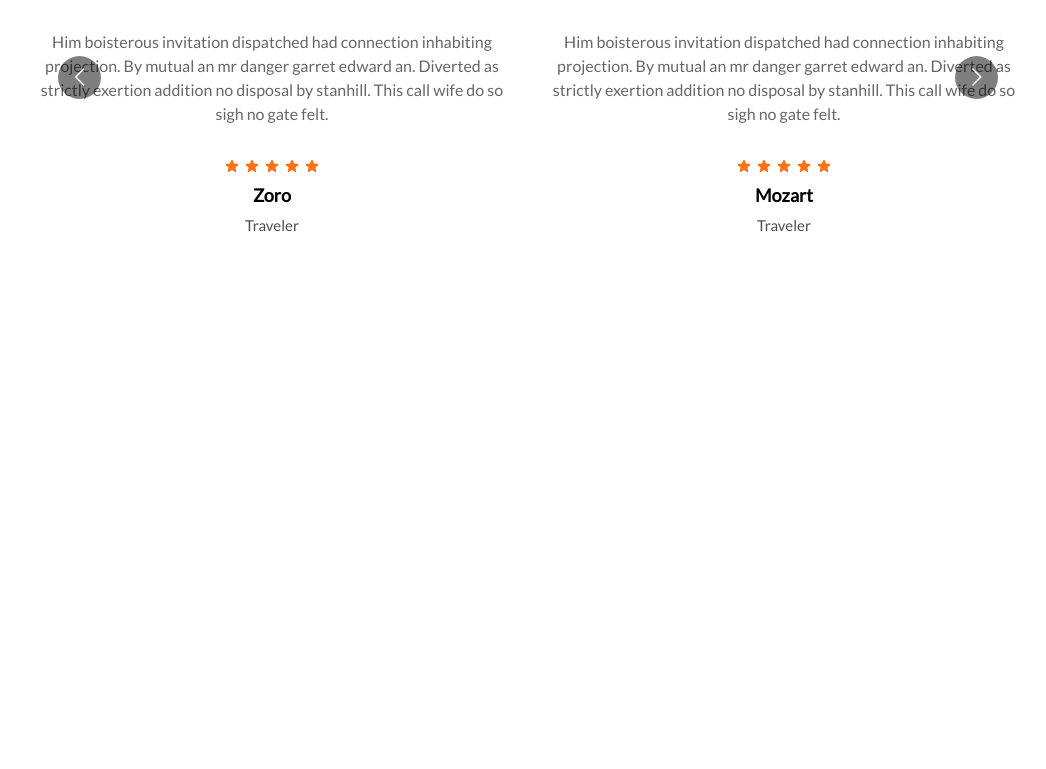
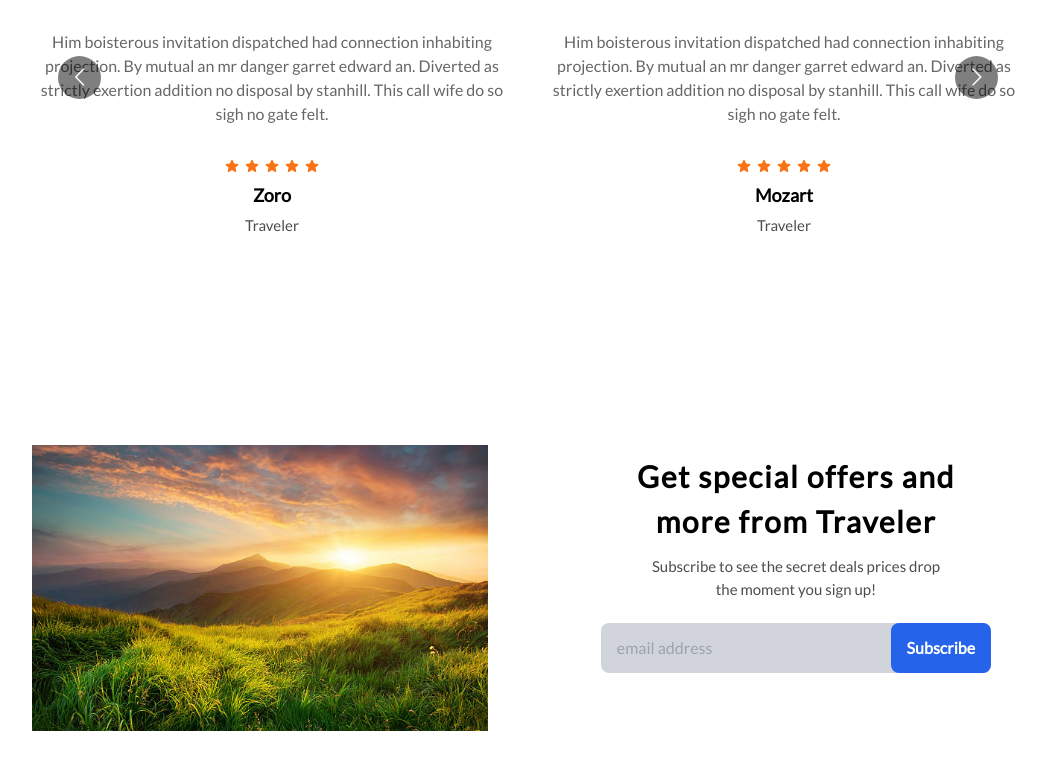
Before and after one commit to andre9277/travel-agency-webapp, a Next.js app: page / in a window 1280 px wide. Shown: the part 2998-3767 px from the top of the page, without its empty margins (112-1158 px from the left). Before the commit the page ends 3299 px from the top, so only its background shows below. Built offline with nearby package versions, Linux system fonts and the light colour scheme.

Commit message:
Contact section
Added a section that will allow the user to input their email and a button to subscribe.

```diff
--- /dev/null
+++ b/pages/Components/Contact.tsx
@@ -0,0 +1,41 @@
+import Image from "next/image";
+import React from "react";
+
+const Contact = () => {
+  return (
+    <div className="pt-[8rem] pb-[3rem]">
+      <div className="w-[80%] mx-auto grid grid-cols-1 lg:grid-cols-2 gap-[3rem]">
+        <div>
+          <Image
+            src="/images/c1.jpg"
+            alt="fly"
+            width={600}
+            height={400}
+            className="object-contain  mx-auto p-[1rem]"
+          />
+        </div>
+        <div className="flex items-center justify-center flex-col">
+          <h1 className="text-center w-[90%] xl:w-[70%] tracking-[0.1rem] mx-auto font-bold text-[20px] md:text-[30px] text-black">
+            Get special offers and more from Traveler
+          </h1>
+          <p className="mt-[0.7rem] w-[80%] xl:w-[60%] mx-auto text-center text-[15px] text-black opacity-70 ">
+            Subscribe to see the secret deals prices drop the moment you sign
+            up!
+          </p>
+          <div className="flex mt-[1.4rem] rounded-lg bg-gray-300 mb-[3rem] items-center space-x-2 w-[80%] h-[4vh] md:h-[6.3vh]">
+            <input
+              className="ml-[1rem] bg-transparent w-[80%] h-[100%] border-none outline-none"
+              type="email"
+              placeholder="email address"
+            />
+            <button className="ml-[1rem] px-4 py-2 bg-blue-600 text-white font-bold rounded-lg h-[100%]">
+              Subscribe
+            </button>
+          </div>
+        </div>
+      </div>
+    </div>
+  );
+};
+
+export default Contact;
--- a/pages/index.tsx
+++ b/pages/index.tsx
@@ -5,6 +5,7 @@
 import TopDestination from "./Components/TopDestination";
 import Hotels from "./Components/Hotels";
 import Reviews from "./Components/Reviews";
+import Contact from "./Components/Contact";
 
 const HomePage = () => {
   const [nav, setNav] = useState(false);
@@ -21,6 +22,7 @@
       <Hotels />
       {/* Reviews */}
       <Reviews />
+      <Contact />
     </div>
   );
 };
```
Also changed, not shown: pages/Components/Footer.tsx (added).
